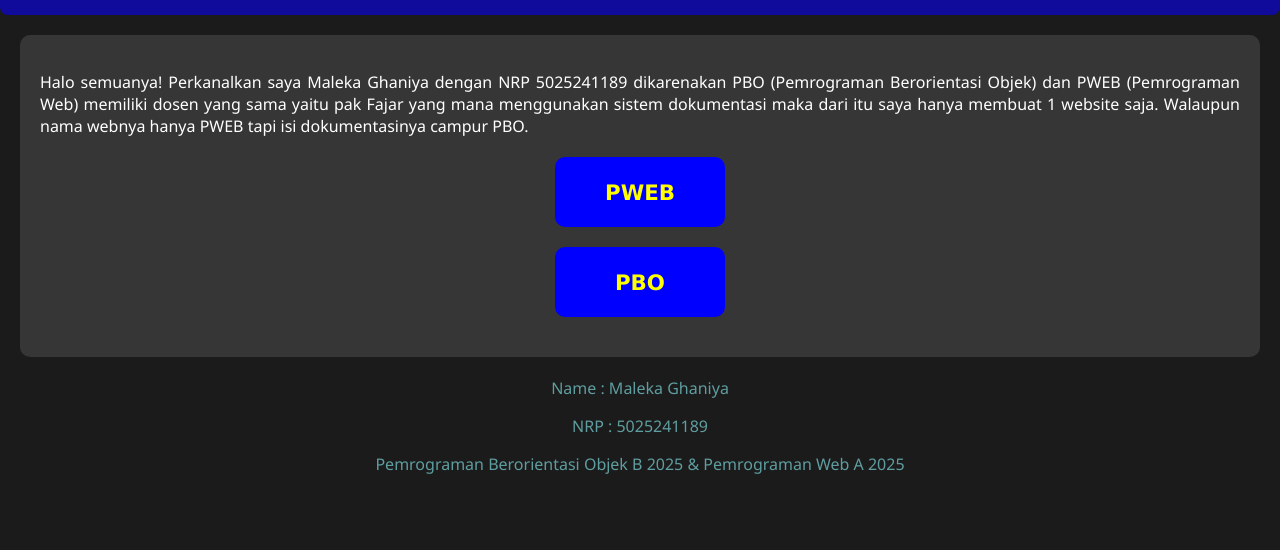
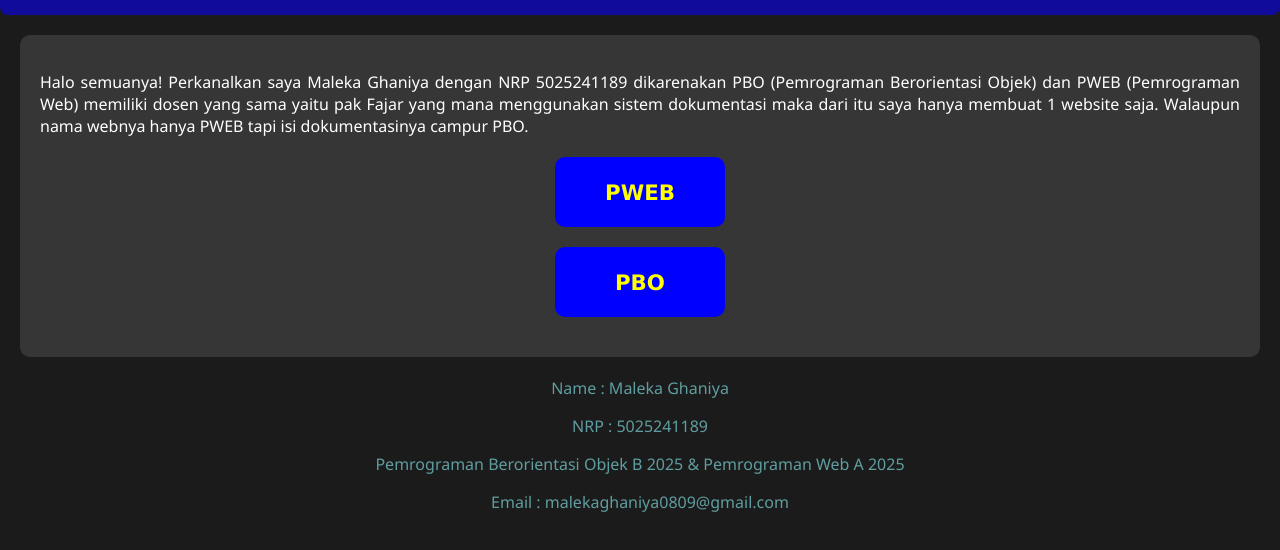
Before and after one commit to Maleka0809/tugas_pweb_Maleka_189, a plain HTML site: page index.html in a window 1280 px wide. Shown: the part 134-684 px from the top of the page. Drawn offline with Linux system fonts and the light colour scheme.

Commit message:
Update index.html

```diff
--- a/index.html
+++ b/index.html
@@ -31,6 +31,7 @@
 <p>Name : Maleka Ghaniya </p>
 <p>NRP : 5025241189</p>
 <p>Pemrograman Berorientasi Objek B 2025 & Pemrograman Web A 2025</p>
+<p>Email : malekaghaniya0809@gmail.com</p>
 </div>
 
 </body>
```
